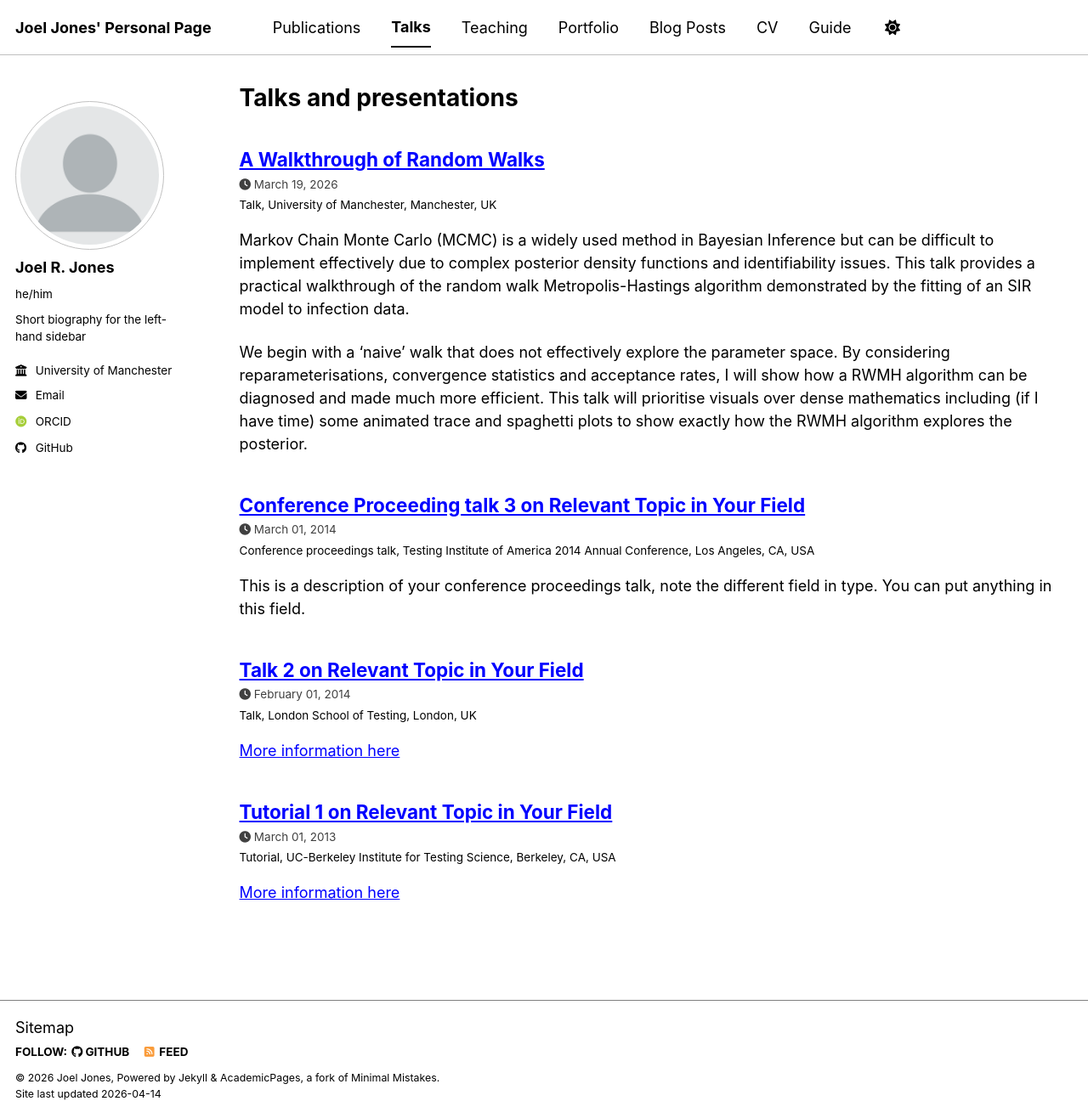
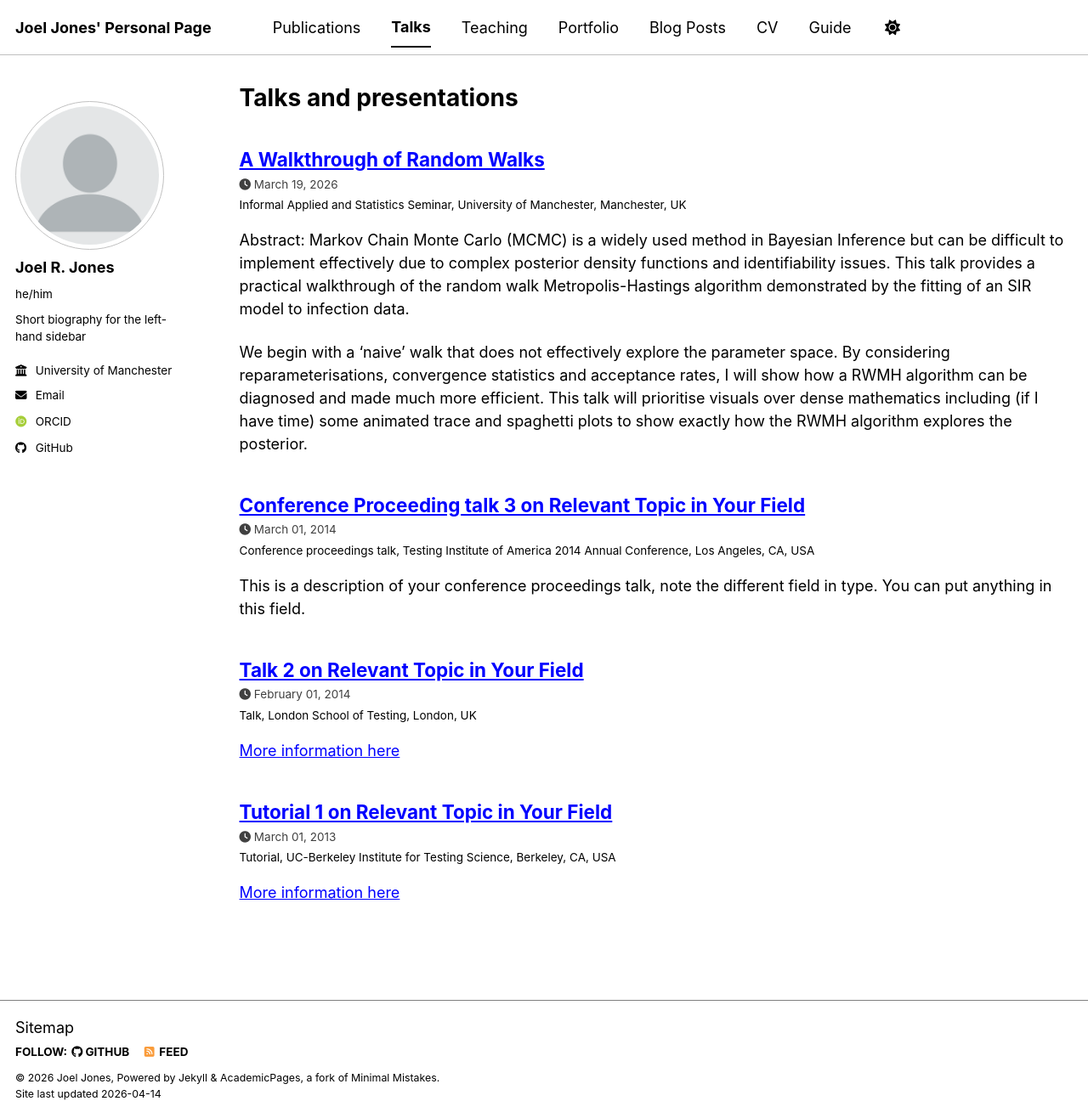
Before and after one commit to jr0rj/jr0rj.github.io, a Jekyll site: the page built from _pages/talks.html, in a window 1280 px wide and 1316 px high. Shown: the whole window at 85% size. Built offline with Jekyll 4.4.1, drawn with Linux system fonts in a browser that asks for light colours; some web fonts are replaced; a script bundle is joined from its source files by our own code; library files that are not in the unit come from our copies.

Commit message:
Modify talk details and add abstract
Updated the talk type and added an abstract section.

```diff
--- a/_talks/2026-03-19-talk-1.md
+++ b/_talks/2026-03-19-talk-1.md
@@ -1,13 +1,13 @@
 ---
 title: "A Walkthrough of Random Walks"
 collection: talks
-type: "Talk"
+type: "Informal Applied and Statistics Seminar"
 permalink: /talks/2012-03-01-talk-1
 venue: "University of Manchester"
 date: 2026-03-19
 location: "Manchester, UK"
 ---
 
-Markov Chain Monte Carlo (MCMC) is a widely used method in Bayesian Inference but can be difficult to implement effectively due to complex posterior density functions and identifiability issues. This talk provides a practical walkthrough of the random walk Metropolis-Hastings algorithm demonstrated by the fitting of an SIR model to infection data.
+Abstract: Markov Chain Monte Carlo (MCMC) is a widely used method in Bayesian Inference but can be difficult to implement effectively due to complex posterior density functions and identifiability issues. This talk provides a practical walkthrough of the random walk Metropolis-Hastings algorithm demonstrated by the fitting of an SIR model to infection data.
 
 We begin with a 'naive' walk that does not effectively explore the parameter space. By considering reparameterisations, convergence statistics and acceptance rates, I will show how a RWMH algorithm can be diagnosed and made much more efficient. This talk will prioritise visuals over dense mathematics including (if I have time) some animated trace and spaghetti plots to show exactly how the RWMH algorithm explores the posterior.
```
